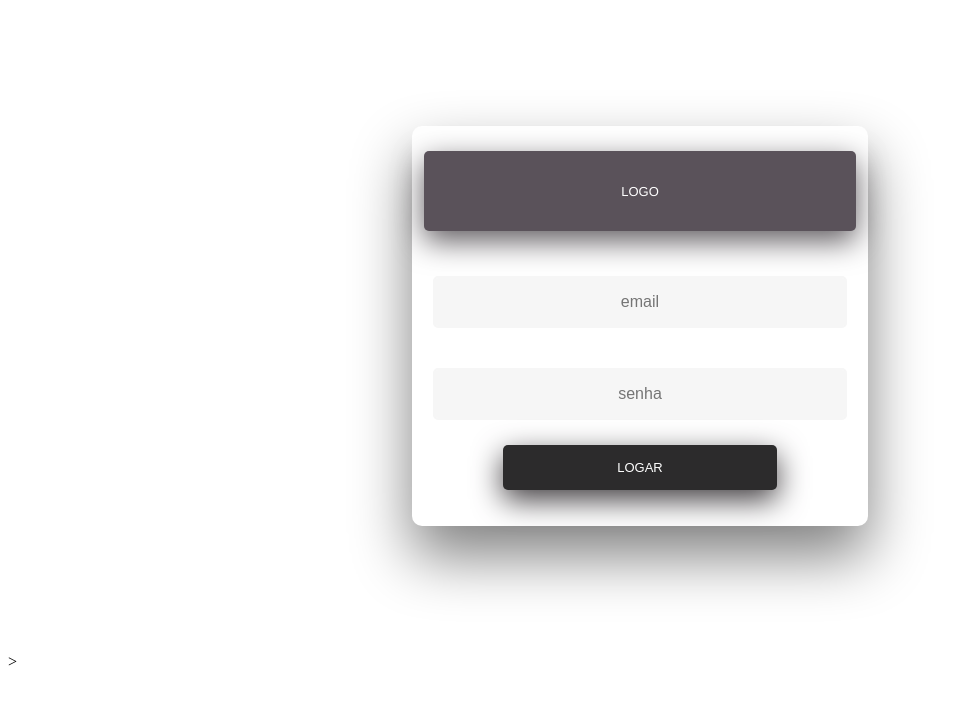
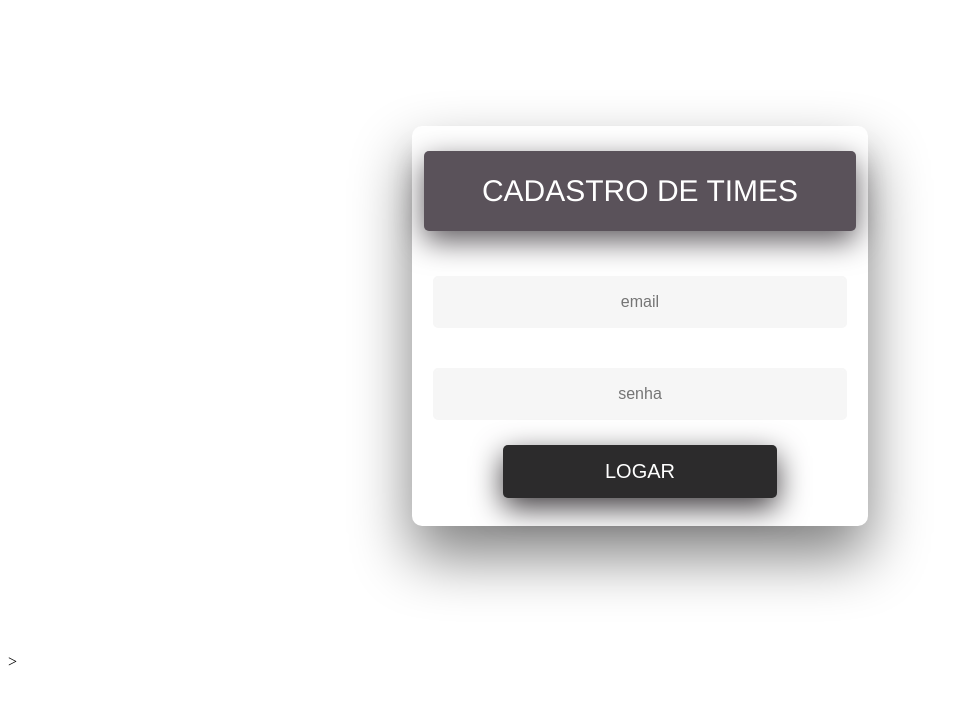
Before and after one commit to JoseAugusto1989/trabalhoLoginAngular, an Angular app: page /login in a window 1280 px wide. Shown: the top 704 px of the page, without its empty margins (0-960 px from the left). Built offline with nearby package versions, Linux system fonts and the light colour scheme.

Commit message:
atualizando tamanho da fonte

```diff
--- a/src/app/pages/login/login.component.html
+++ b/src/app/pages/login/login.component.html
@@ -5,7 +5,7 @@
     <!--logo do nome do projeto, ou nome do site-->
 
     <div class="logo">
-      LOGO
+      CADASTRO DE TIMES
     </div>
 
     <!-- validação do email -->
--- a/src/app/pages/login/login.component.scss
+++ b/src/app/pages/login/login.component.scss
@@ -47,7 +47,7 @@
   margin-top: 5px;
   text-align: center;
   text-transform: uppercase;
-  font-size: 13px;
+  font-size: 20px;
   box-shadow: 0 10px 30px 0 #413d40;
   border-radius: 5px 5px 5px 5px;
   transition: all 0.3s ease-in-out;
@@ -61,7 +61,7 @@
   background-color: #5a525a;
   border: none;
   color: white;
-  font-size: 13px;
+  font-size: 30px;
   box-shadow: 0 10px 30px 0 #5f5b5f;
   border-radius: 5px 5px 5px 5px;
   width: 95%;
--- /dev/null
+++ b/src/app/pages/login/main/main.component.html
@@ -0,0 +1,3 @@
+<div>
+
+</div>
```
Also changed, not shown: src/app/pages/login/main/main.component.scss (added), src/app/pages/login/main/main.component.ts (added).
